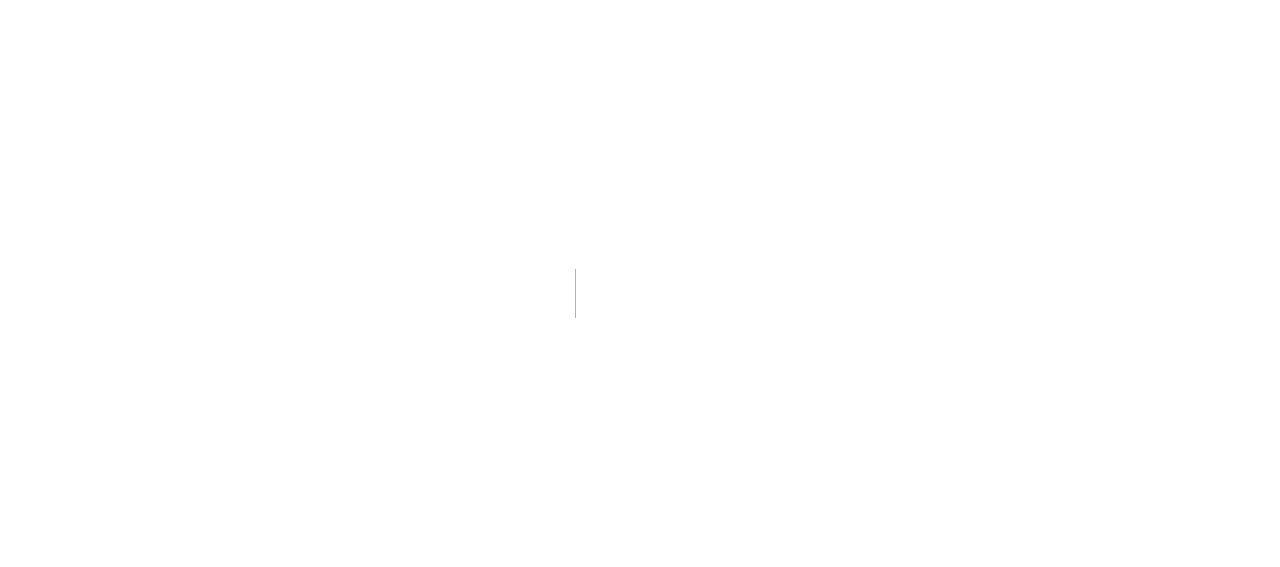
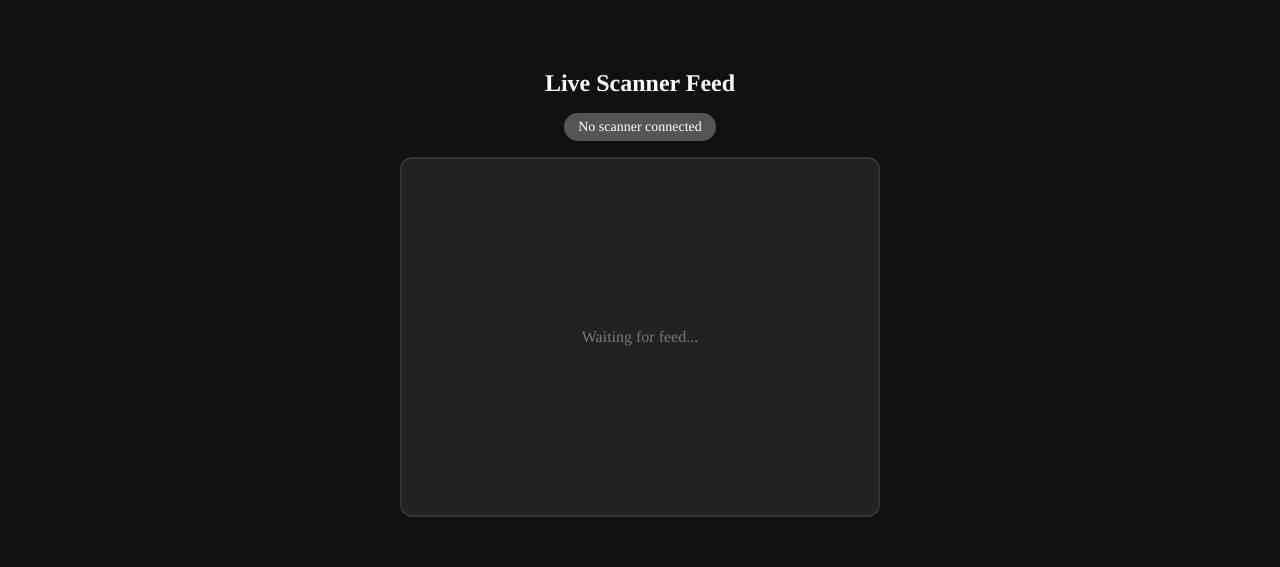
Before and after one commit to ShaniBhai786/UniSoft_Agency, a Next.js app: page /admin/scanner-view in a window 1280 px wide. Before the commit this address had no page. Shown: the part 194-761 px from the top of the page. Built offline with nearby package versions, Linux system fonts and the light colour scheme; no server answers; a web font is replaced by a local one.

Commit message:
Add live scanner feed and snapshot handling to Scanner component

```diff
--- /dev/null
+++ b/src/app/admin/scanner-view/page.jsx
@@ -0,0 +1,105 @@
+"use client";
+
+import { useEffect, useState, useRef } from "react";
+
+export default function ScannerView() {
+    const [frame, setFrame] = useState(null);
+    const [stale, setStale] = useState(false);
+    const [connected, setConnected] = useState(false);
+    const intervalRef = useRef(null);
+
+    useEffect(() => {
+        const fetchFrame = async () => {
+            try {
+                const res = await fetch("/api/scanner-preview", {
+                    cache: "no-store",
+                });
+                const data = await res.json();
+
+                if (data.success) {
+                    setFrame(data.frame);
+                    setStale(data.stale);
+                    setConnected(true);
+                } else {
+                    setConnected(false);
+                }
+            } catch (err) {
+                console.error(err);
+                setConnected(false);
+            }
+        };
+
+        fetchFrame();
+        intervalRef.current = setInterval(fetchFrame, 1000);
+
+        return () => clearInterval(intervalRef.current);
+    }, []);
+
+    return (
+        <div
+            style={{
+                display: "flex",
+                flexDirection: "column",
+                alignItems: "center",
+                justifyContent: "center",
+                minHeight: "100vh",
+                background: "#111",
+                color: "#fff",
+                padding: "20px",
+                fontFamily: "sans-serif",
+            }}
+        >
+            <h2 style={{ marginBottom: "16px" }}>Live Scanner Feed</h2>
+
+            <div
+                style={{
+                    padding: "6px 14px",
+                    borderRadius: "20px",
+                    marginBottom: "16px",
+                    fontSize: "14px",
+                    background: !connected
+                        ? "#555"
+                        : stale
+                            ? "#b45309"
+                            : "#15803d",
+                }}
+            >
+                {!connected
+                    ? "No scanner connected"
+                    : stale
+                        ? "Feed is stale — scanner may be idle"
+                        : "Live"}
+            </div>
+
+            <div
+                style={{
+                    width: "480px",
+                    maxWidth: "90vw",
+                    aspectRatio: "4 / 3",
+                    background: "#222",
+                    borderRadius: "12px",
+                    overflow: "hidden",
+                    display: "flex",
+                    alignItems: "center",
+                    justifyContent: "center",
+                    border: "2px solid #333",
+                }}
+            >
+                {frame ? (
+                    <img
+                        src={frame}
+                        alt="Scanner live feed"
+                        style={{
+                            width: "100%",
+                            height: "100%",
+                            objectFit: "cover",
+                            opacity: stale ? 0.4 : 1,
+                        }}
+                    />
+                ) : (
+                    <span style={{ color: "#777" }}>Waiting for feed...</span>
+                )}
+            </div>
+        </div>
+    );
+}
```
Also changed, not shown: src/app/api/scanner-preview/route.js (added, +47 -0 lines), src/app/components/Scanner.jsx (+21 -0 lines).
